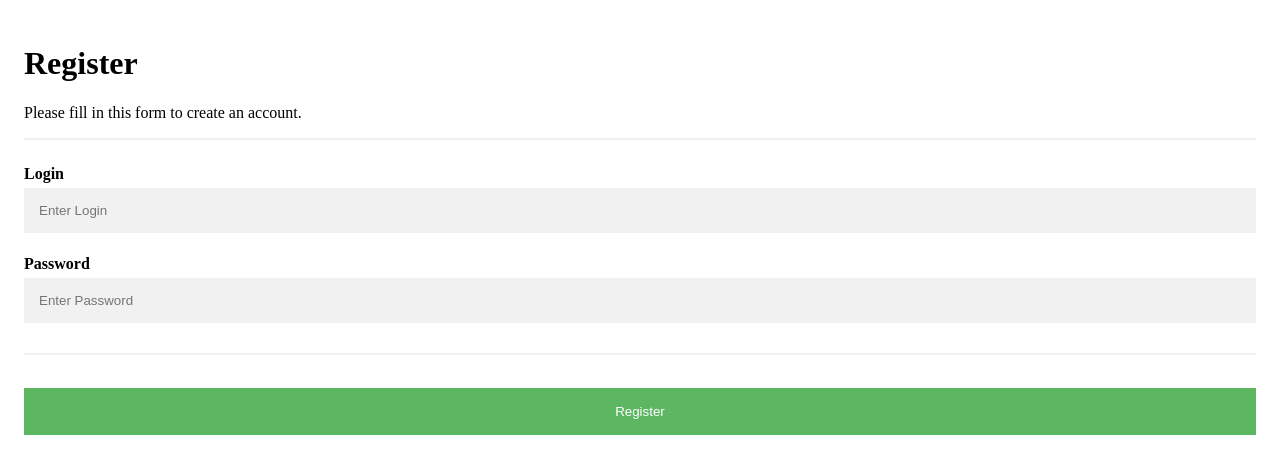
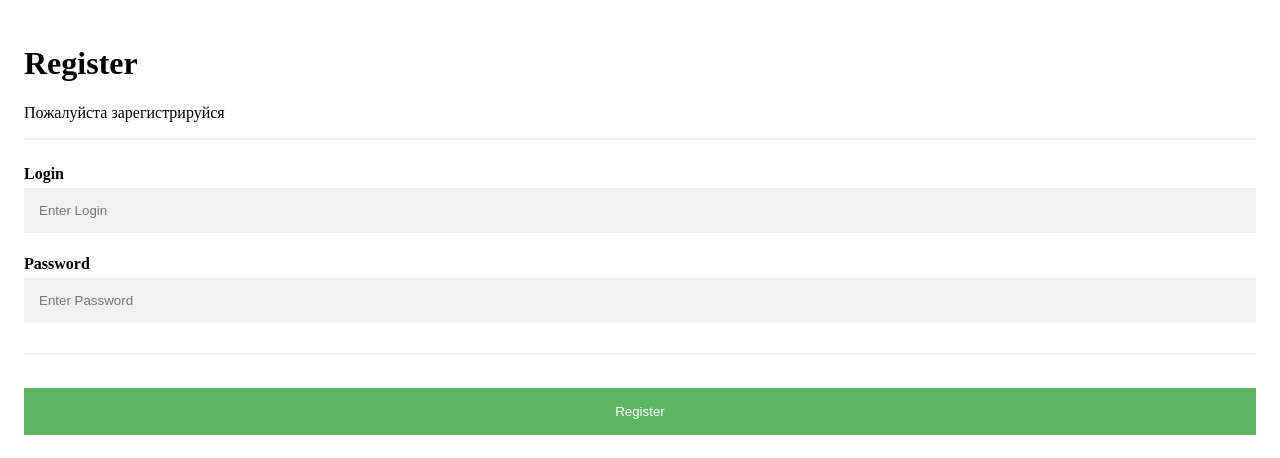
Before and after one commit to MaxChernous/flaskProject, a Flask app: page / in a window 1280 px wide. Shown: the top 458 px of the page. Run offline with Flask 2, Linux system fonts and the light colour scheme.

Commit message:
addintion russian language

```diff
--- a/templates/register.html
+++ b/templates/register.html
@@ -1,4 +1,4 @@
-<html>
+<html lang="ru" xml:lang="ru" xmlns="http://www.w3.org/1999/xhtml">
     <head>
         <link rel= "stylesheet" type= "text/css" href= "../static/css/main.css">
     </head>
@@ -6,7 +6,7 @@
      <form action="action_page.php">
   <div class="container">
     <h1>Register</h1>
-    <p>Please fill in this form to create an account.</p>
+    <p>Пожалуйста зарегистрируйся</p>
     <hr>
 
     <label for="login"><b>Login</b></label>
```
